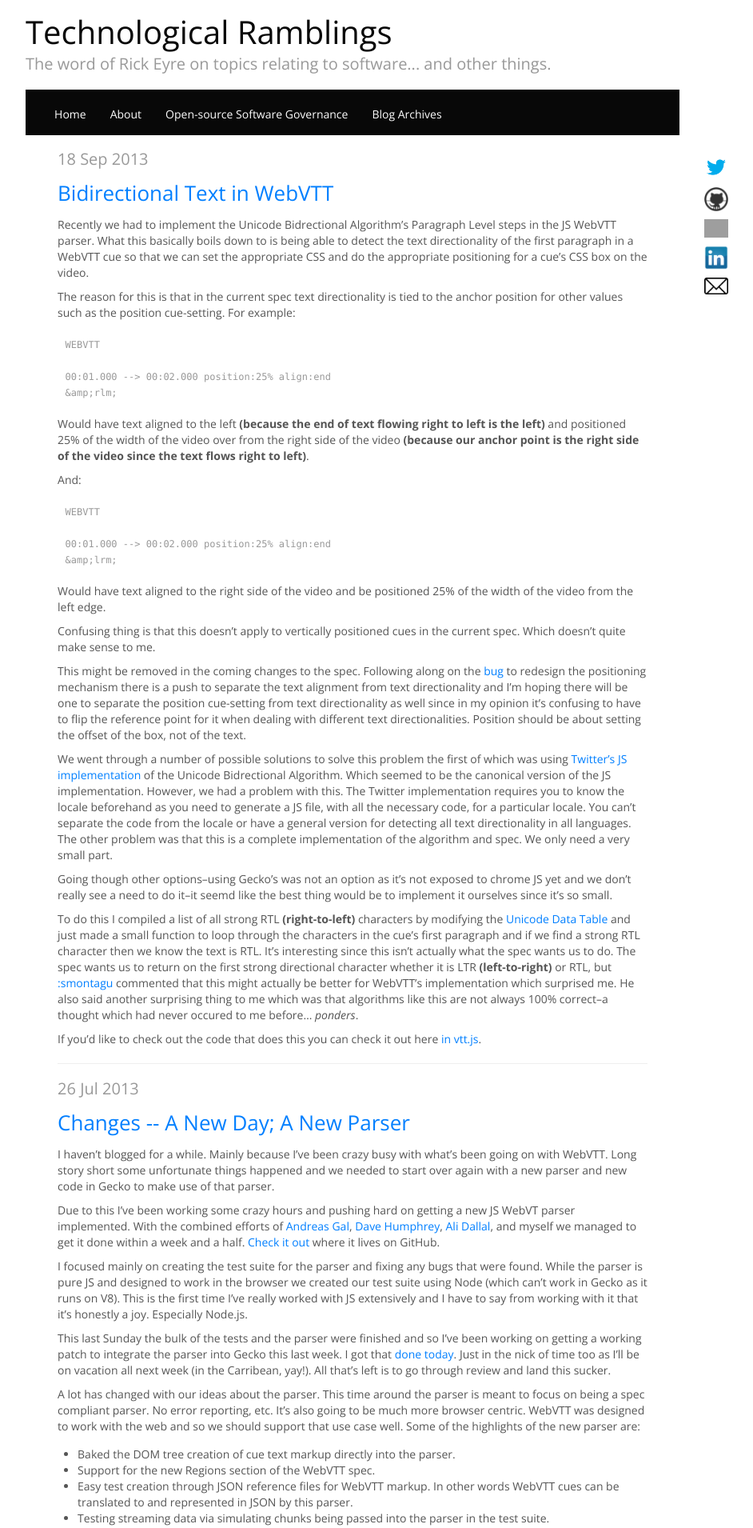
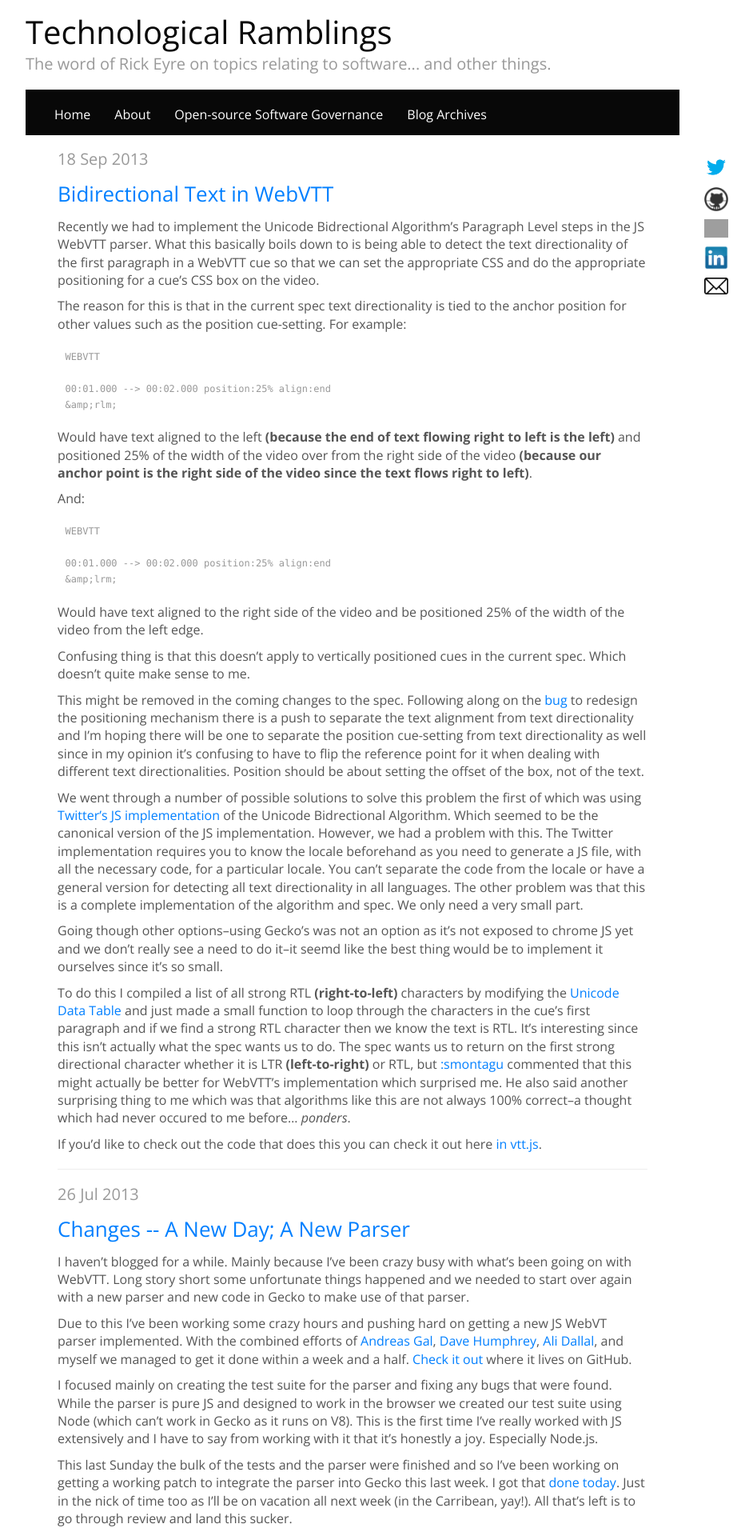
Before and after one commit to RickEyre/rickeyre.github.io, a Jekyll site: the page built from index.html, in a window 1280 px wide. Shown: the top 1910 px of the page at 80% size, without its empty margins (199-1141 px from the left). Built offline with Jekyll 4.4.1, drawn with Linux system fonts in a browser that asks for light colours; Markdown is read by kramdown in place of the engine named in the settings; the list of posts is cut into pages by our own code; grey boxes are pictures that could not be loaded.

Commit message:
Increase text size.

```diff
--- a/assets/css/style.css
+++ b/assets/css/style.css
@@ -1,3 +1,8 @@
+body {
+  font-size: 1em;
+  line-height: 1.4em;
+}
+
 footer {
   text-align:center;
 }
```
